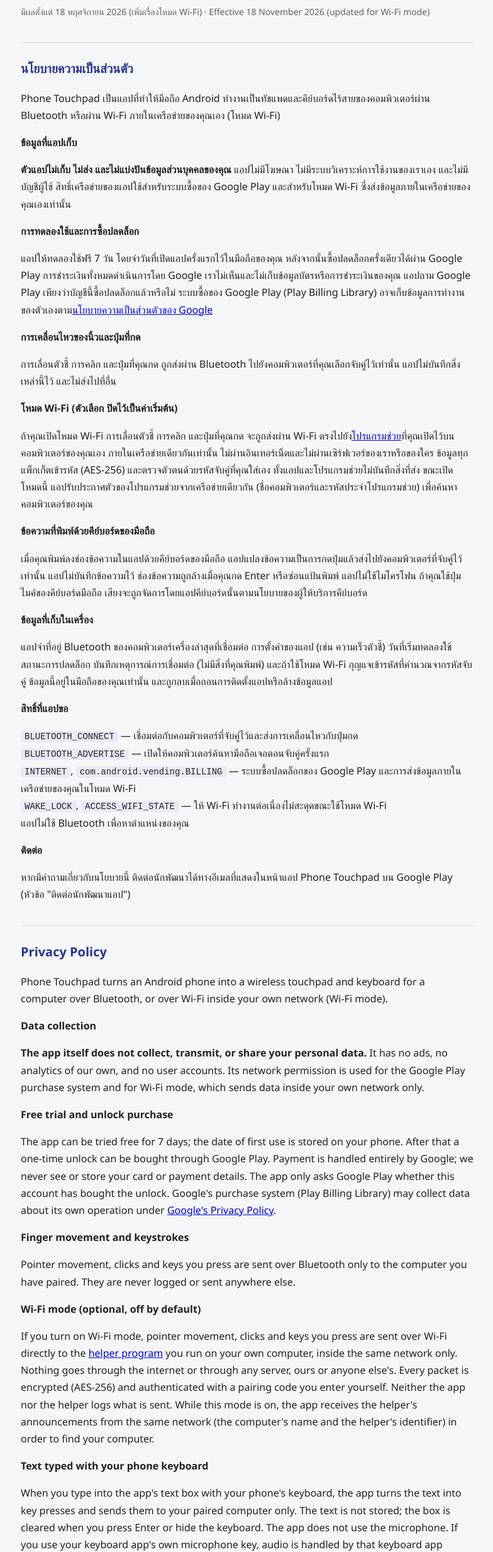
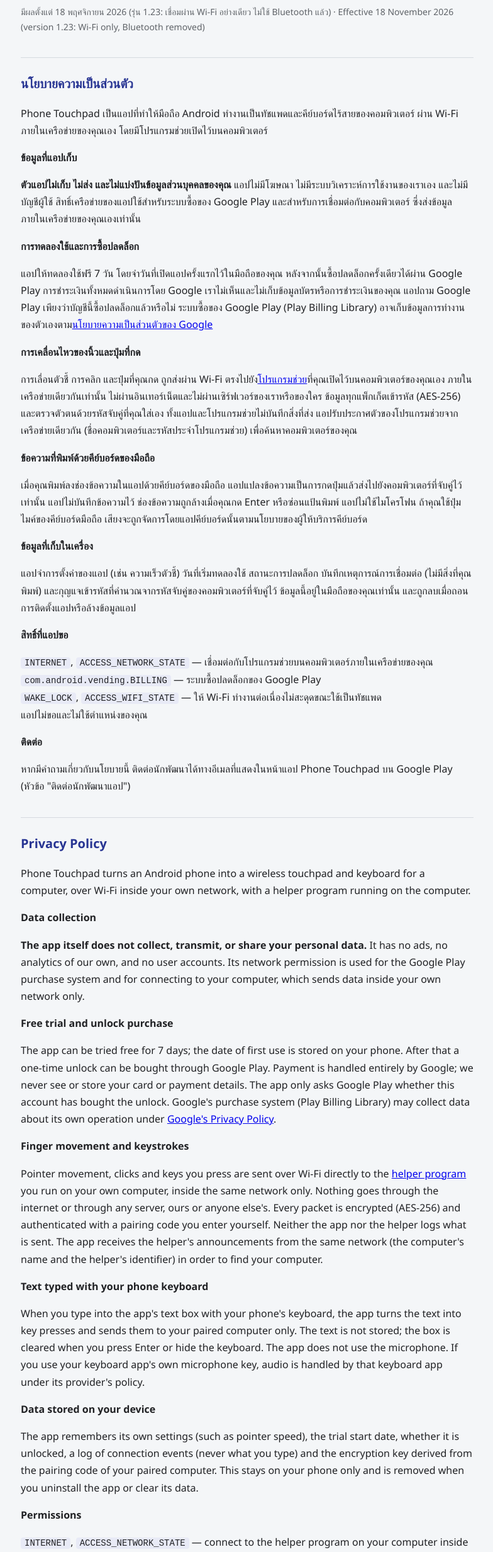
Before and after one commit to 9prasert/phone-numpad-privacy, a plain HTML site: page touchpad.html in a window 1280 px wide. Shown: the part 95-2560 px from the top of the page at 63% size, without its empty margins (247-1031 px from the left). Drawn offline with Linux system fonts and the light colour scheme.

Commit message:
Phone Touchpad 1.23: Wi-Fi only (Bluetooth removed) - policy, terms, helper page
Co-Authored-By: Claude Opus 5.5 <noreply@anthropic.com>

```diff
--- a/touchpad.html
+++ b/touchpad.html
@@ -17,66 +17,58 @@
 <body>
 <main>
 <h1>Phone Touchpad</h1>
-<div class="date">มีผลตั้งแต่ 18 พฤศจิกายน 2026 (เพิ่มเรื่องโหมด Wi-Fi) · Effective 18 November 2026 (updated for Wi-Fi mode)</div>
+<div class="date">มีผลตั้งแต่ 18 พฤศจิกายน 2026 (รุ่น 1.23: เชื่อมผ่าน Wi-Fi อย่างเดียว ไม่ใช้ Bluetooth แล้ว) · Effective 18 November 2026 (version 1.23: Wi-Fi only, Bluetooth removed)</div>
 
 <h2>นโยบายความเป็นส่วนตัว</h2>
-<p>Phone Touchpad เป็นแอปที่ทำให้มือถือ Android ทำงานเป็นทัชแพดและคีย์บอร์ดไร้สายของคอมพิวเตอร์ผ่าน Bluetooth หรือผ่าน Wi-Fi ภายในเครือข่ายของคุณเอง (โหมด Wi-Fi)</p>
+<p>Phone Touchpad เป็นแอปที่ทำให้มือถือ Android ทำงานเป็นทัชแพดและคีย์บอร์ดไร้สายของคอมพิวเตอร์ ผ่าน Wi-Fi ภายในเครือข่ายของคุณเอง โดยมีโปรแกรมช่วยเปิดไว้บนคอมพิวเตอร์</p>
 
 <h3>ข้อมูลที่แอปเก็บ</h3>
-<p><b>ตัวแอปไม่เก็บ ไม่ส่ง และไม่แบ่งปันข้อมูลส่วนบุคคลของคุณ</b> แอปไม่มีโฆษณา ไม่มีระบบวิเคราะห์การใช้งานของเราเอง และไม่มีบัญชีผู้ใช้ สิทธิ์เครือข่ายของแอปใช้สำหรับระบบซื้อของ Google Play และสำหรับโหมด Wi-Fi ซึ่งส่งข้อมูลภายในเครือข่ายของคุณเองเท่านั้น</p>
+<p><b>ตัวแอปไม่เก็บ ไม่ส่ง และไม่แบ่งปันข้อมูลส่วนบุคคลของคุณ</b> แอปไม่มีโฆษณา ไม่มีระบบวิเคราะห์การใช้งานของเราเอง และไม่มีบัญชีผู้ใช้ สิทธิ์เครือข่ายของแอปใช้สำหรับระบบซื้อของ Google Play และสำหรับการเชื่อมต่อกับคอมพิวเตอร์ ซึ่งส่งข้อมูลภายในเครือข่ายของคุณเองเท่านั้น</p>
 
 <h3>การทดลองใช้และการซื้อปลดล็อก</h3>
 <p>แอปให้ทดลองใช้ฟรี 7 วัน โดยจำวันที่เปิดแอปครั้งแรกไว้ในมือถือของคุณ หลังจากนั้นซื้อปลดล็อกครั้งเดียวได้ผ่าน Google Play การชำระเงินทั้งหมดดำเนินการโดย Google เราไม่เห็นและไม่เก็บข้อมูลบัตรหรือการชำระเงินของคุณ แอปถาม Google Play เพียงว่าบัญชีนี้ซื้อปลดล็อกแล้วหรือไม่ ระบบซื้อของ Google Play (Play Billing Library) อาจเก็บข้อมูลการทำงานของตัวเองตาม<a href="https://policies.google.com/privacy">นโยบายความเป็นส่วนตัวของ Google</a></p>
 
 <h3>การเคลื่อนไหวของนิ้วและปุ่มที่กด</h3>
-<p>การเลื่อนตัวชี้ การคลิก และปุ่มที่คุณกด ถูกส่งผ่าน Bluetooth ไปยังคอมพิวเตอร์ที่คุณเลือกจับคู่ไว้เท่านั้น แอปไม่บันทึกสิ่งเหล่านี้ไว้ และไม่ส่งไปที่อื่น</p>
-
-<h3>โหมด Wi-Fi (ตัวเลือก ปิดไว้เป็นค่าเริ่มต้น)</h3>
-<p>ถ้าคุณเปิดโหมด Wi-Fi การเลื่อนตัวชี้ การคลิก และปุ่มที่คุณกด จะถูกส่งผ่าน Wi-Fi ตรงไปยัง<a href="touchpad-wifi.html">โปรแกรมช่วย</a>ที่คุณเปิดไว้บนคอมพิวเตอร์ของคุณเอง ภายในเครือข่ายเดียวกันเท่านั้น ไม่ผ่านอินเทอร์เน็ตและไม่ผ่านเซิร์ฟเวอร์ของเราหรือของใคร ข้อมูลทุกแพ็กเก็ตเข้ารหัส (AES-256) และตรวจตัวตนด้วยรหัสจับคู่ที่คุณใส่เอง ทั้งแอปและโปรแกรมช่วยไม่บันทึกสิ่งที่ส่ง ขณะเปิดโหมดนี้ แอปรับประกาศตัวของโปรแกรมช่วยจากเครือข่ายเดียวกัน (ชื่อคอมพิวเตอร์และรหัสประจำโปรแกรมช่วย) เพื่อค้นหาคอมพิวเตอร์ของคุณ</p>
+<p>การเลื่อนตัวชี้ การคลิก และปุ่มที่คุณกด ถูกส่งผ่าน Wi-Fi ตรงไปยัง<a href="touchpad-wifi.html">โปรแกรมช่วย</a>ที่คุณเปิดไว้บนคอมพิวเตอร์ของคุณเอง ภายในเครือข่ายเดียวกันเท่านั้น ไม่ผ่านอินเทอร์เน็ตและไม่ผ่านเซิร์ฟเวอร์ของเราหรือของใคร ข้อมูลทุกแพ็กเก็ตเข้ารหัส (AES-256) และตรวจตัวตนด้วยรหัสจับคู่ที่คุณใส่เอง ทั้งแอปและโปรแกรมช่วยไม่บันทึกสิ่งที่ส่ง แอปรับประกาศตัวของโปรแกรมช่วยจากเครือข่ายเดียวกัน (ชื่อคอมพิวเตอร์และรหัสประจำโปรแกรมช่วย) เพื่อค้นหาคอมพิวเตอร์ของคุณ</p>
 
 <h3>ข้อความที่พิมพ์ด้วยคีย์บอร์ดของมือถือ</h3>
 <p>เมื่อคุณพิมพ์ลงช่องข้อความในแอปด้วยคีย์บอร์ดของมือถือ แอปแปลงข้อความเป็นการกดปุ่มแล้วส่งไปยังคอมพิวเตอร์ที่จับคู่ไว้เท่านั้น แอปไม่บันทึกข้อความไว้ ช่องข้อความถูกล้างเมื่อคุณกด Enter หรือซ่อนแป้นพิมพ์ แอปไม่ใช้ไมโครโฟน ถ้าคุณใช้ปุ่มไมค์ของคีย์บอร์ดมือถือ เสียงจะถูกจัดการโดยแอปคีย์บอร์ดนั้นตามนโยบายของผู้ให้บริการคีย์บอร์ด</p>
 
 <h3>ข้อมูลที่เก็บในเครื่อง</h3>
-<p>แอปจำที่อยู่ Bluetooth ของคอมพิวเตอร์เครื่องล่าสุดที่เชื่อมต่อ การตั้งค่าของแอป (เช่น ความเร็วตัวชี้) วันที่เริ่มทดลองใช้ สถานะการปลดล็อก บันทึกเหตุการณ์การเชื่อมต่อ (ไม่มีสิ่งที่คุณพิมพ์) และถ้าใช้โหมด Wi-Fi กุญแจเข้ารหัสที่คำนวณจากรหัสจับคู่ ข้อมูลนี้อยู่ในมือถือของคุณเท่านั้น และถูกลบเมื่อถอนการติดตั้งแอปหรือล้างข้อมูลแอป</p>
+<p>แอปจำการตั้งค่าของแอป (เช่น ความเร็วตัวชี้) วันที่เริ่มทดลองใช้ สถานะการปลดล็อก บันทึกเหตุการณ์การเชื่อมต่อ (ไม่มีสิ่งที่คุณพิมพ์) และกุญแจเข้ารหัสที่คำนวณจากรหัสจับคู่ของคอมพิวเตอร์ที่จับคู่ไว้ ข้อมูลนี้อยู่ในมือถือของคุณเท่านั้น และถูกลบเมื่อถอนการติดตั้งแอปหรือล้างข้อมูลแอป</p>
 
 <h3>สิทธิ์ที่แอปขอ</h3>
-<p><code>BLUETOOTH_CONNECT</code> — เชื่อมต่อกับคอมพิวเตอร์ที่จับคู่ไว้และส่งการเคลื่อนไหวกับปุ่มกด<br>
-<code>BLUETOOTH_ADVERTISE</code> — เปิดให้คอมพิวเตอร์ค้นหามือถือเจอตอนจับคู่ครั้งแรก<br>
-<code>INTERNET</code>, <code>com.android.vending.BILLING</code> — ระบบซื้อปลดล็อกของ Google Play และการส่งข้อมูลภายในเครือข่ายของคุณในโหมด Wi-Fi<br>
-<code>WAKE_LOCK</code>, <code>ACCESS_WIFI_STATE</code> — ให้ Wi-Fi ทำงานต่อเนื่องไม่สะดุดขณะใช้โหมด Wi-Fi<br>
-แอปไม่ใช้ Bluetooth เพื่อหาตำแหน่งของคุณ</p>
+<p><code>INTERNET</code>, <code>ACCESS_NETWORK_STATE</code> — เชื่อมต่อกับโปรแกรมช่วยบนคอมพิวเตอร์ภายในเครือข่ายของคุณ<br>
+<code>com.android.vending.BILLING</code> — ระบบซื้อปลดล็อกของ Google Play<br>
+<code>WAKE_LOCK</code>, <code>ACCESS_WIFI_STATE</code> — ให้ Wi-Fi ทำงานต่อเนื่องไม่สะดุดขณะใช้เป็นทัชแพด<br>
+แอปไม่ขอและไม่ใช้ตำแหน่งของคุณ</p>
 
 <h3>ติดต่อ</h3>
 <p>หากมีคำถามเกี่ยวกับนโยบายนี้ ติดต่อนักพัฒนาได้ทางอีเมลที่แสดงในหน้าแอป Phone Touchpad บน Google Play (หัวข้อ "ติดต่อนักพัฒนาแอป")</p>
 
 <h2>Privacy Policy</h2>
-<p>Phone Touchpad turns an Android phone into a wireless touchpad and keyboard for a computer over Bluetooth, or over Wi-Fi inside your own network (Wi-Fi mode).</p>
+<p>Phone Touchpad turns an Android phone into a wireless touchpad and keyboard for a computer, over Wi-Fi inside your own network, with a helper program running on the computer.</p>
 
 <h3>Data collection</h3>
-<p><b>The app itself does not collect, transmit, or share your personal data.</b> It has no ads, no analytics of our own, and no user accounts. Its network permission is used for the Google Play purchase system and for Wi-Fi mode, which sends data inside your own network only.</p>
+<p><b>The app itself does not collect, transmit, or share your personal data.</b> It has no ads, no analytics of our own, and no user accounts. Its network permission is used for the Google Play purchase system and for connecting to your computer, which sends data inside your own network only.</p>
 
 <h3>Free trial and unlock purchase</h3>
 <p>The app can be tried free for 7 days; the date of first use is stored on your phone. After that a one-time unlock can be bought through Google Play. Payment is handled entirely by Google; we never see or store your card or payment details. The app only asks Google Play whether this account has bought the unlock. Google's purchase system (Play Billing Library) may collect data about its own operation under <a href="https://policies.google.com/privacy">Google's Privacy Policy</a>.</p>
 
 <h3>Finger movement and keystrokes</h3>
-<p>Pointer movement, clicks and keys you press are sent over Bluetooth only to the computer you have paired. They are never logged or sent anywhere else.</p>
-
-<h3>Wi-Fi mode (optional, off by default)</h3>
-<p>If you turn on Wi-Fi mode, pointer movement, clicks and keys you press are sent over Wi-Fi directly to the <a href="touchpad-wifi.html">helper program</a> you run on your own computer, inside the same network only. Nothing goes through the internet or through any server, ours or anyone else's. Every packet is encrypted (AES-256) and authenticated with a pairing code you enter yourself. Neither the app nor the helper logs what is sent. While this mode is on, the app receives the helper's announcements from the same network (the computer's name and the helper's identifier) in order to find your computer.</p>
+<p>Pointer movement, clicks and keys you press are sent over Wi-Fi directly to the <a href="touchpad-wifi.html">helper program</a> you run on your own computer, inside the same network only. Nothing goes through the internet or through any server, ours or anyone else's. Every packet is encrypted (AES-256) and authenticated with a pairing code you enter yourself. Neither the app nor the helper logs what is sent. The app receives the helper's announcements from the same network (the computer's name and the helper's identifier) in order to find your computer.</p>
 
 <h3>Text typed with your phone keyboard</h3>
 <p>When you type into the app's text box with your phone's keyboard, the app turns the text into key presses and sends them to your paired computer only. The text is not stored; the box is cleared when you press Enter or hide the keyboard. The app does not use the microphone. If you use your keyboard app's own microphone key, audio is handled by that keyboard app under its provider's policy.</p>
 
 <h3>Data stored on your device</h3>
-<p>The app remembers the Bluetooth address of the last connected computer, its own settings (such as pointer speed), the trial start date, whether it is unlocked, a log of connection events (never what you type) and, if you use Wi-Fi mode, the encryption key derived from the pairing code. This stays on your phone only and is removed when you uninstall the app or clear its data.</p>
+<p>The app remembers its own settings (such as pointer speed), the trial start date, whether it is unlocked, a log of connection events (never what you type) and the encryption key derived from the pairing code of your paired computer. This stays on your phone only and is removed when you uninstall the app or clear its data.</p>
 
 <h3>Permissions</h3>
-<p><code>BLUETOOTH_CONNECT</code> — connect to your paired computer and send movement and key presses.<br>
-<code>BLUETOOTH_ADVERTISE</code> — make the phone discoverable while pairing for the first time.<br>
-<code>INTERNET</code>, <code>com.android.vending.BILLING</code> — Google Play purchase of the unlock, and sending data inside your own network in Wi-Fi mode.<br>
-<code>WAKE_LOCK</code>, <code>ACCESS_WIFI_STATE</code> — keep Wi-Fi responsive while Wi-Fi mode is in use.<br>
-Bluetooth is never used to derive your location.</p>
+<p><code>INTERNET</code>, <code>ACCESS_NETWORK_STATE</code> — connect to the helper program on your computer inside your own network.<br>
+<code>com.android.vending.BILLING</code> — Google Play purchase of the unlock.<br>
+<code>WAKE_LOCK</code>, <code>ACCESS_WIFI_STATE</code> — keep Wi-Fi responsive while the phone is used as a touchpad.<br>
+The app does not request or use your location.</p>
 
 <h3>Contact</h3>
 <p>Questions about this policy: contact the developer at the email address shown on the Phone Touchpad page on Google Play ("Developer contact").</p>
```
Also changed, not shown: touchpad-terms.html (+5 -5 lines), touchpad-wifi.html (+16 -16 lines).
